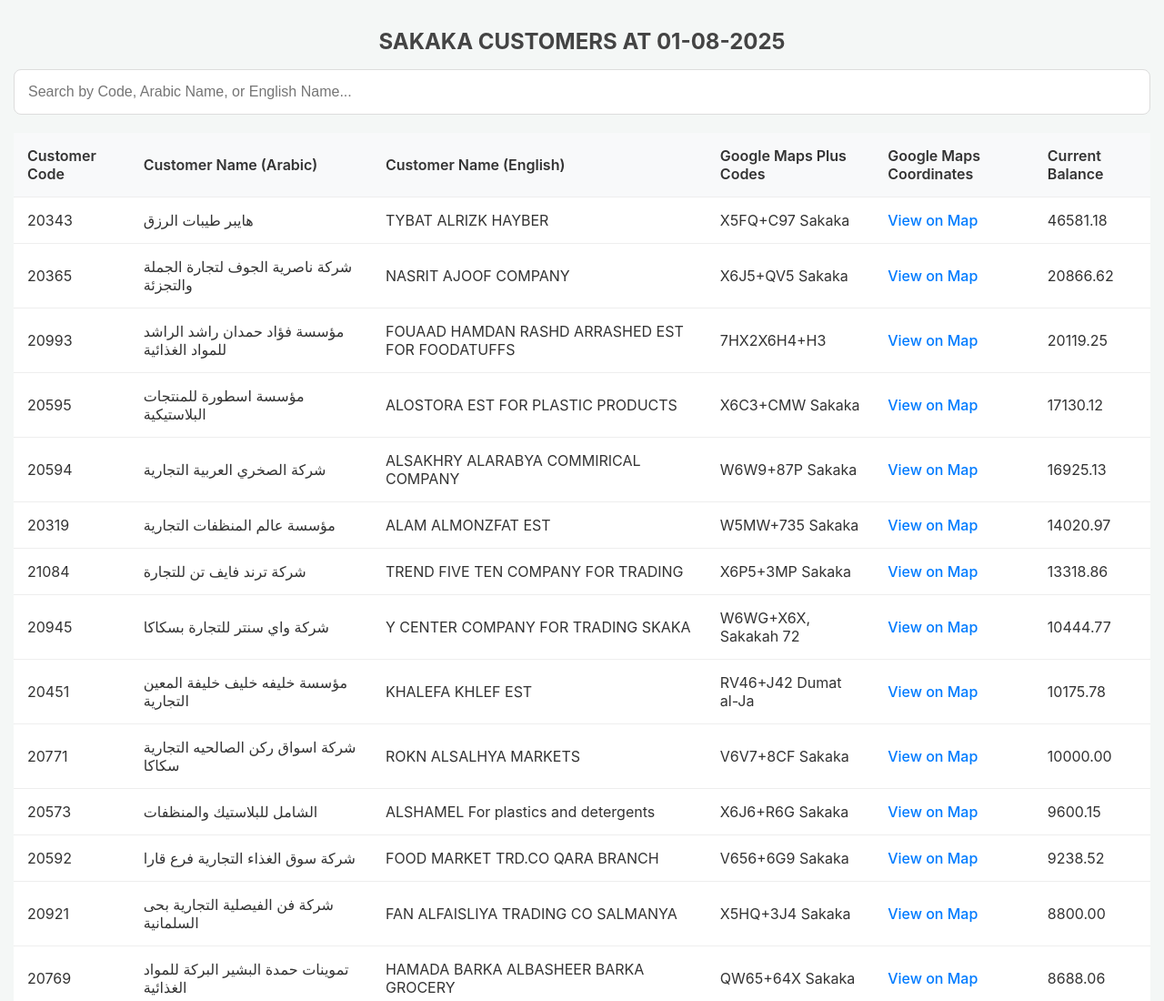
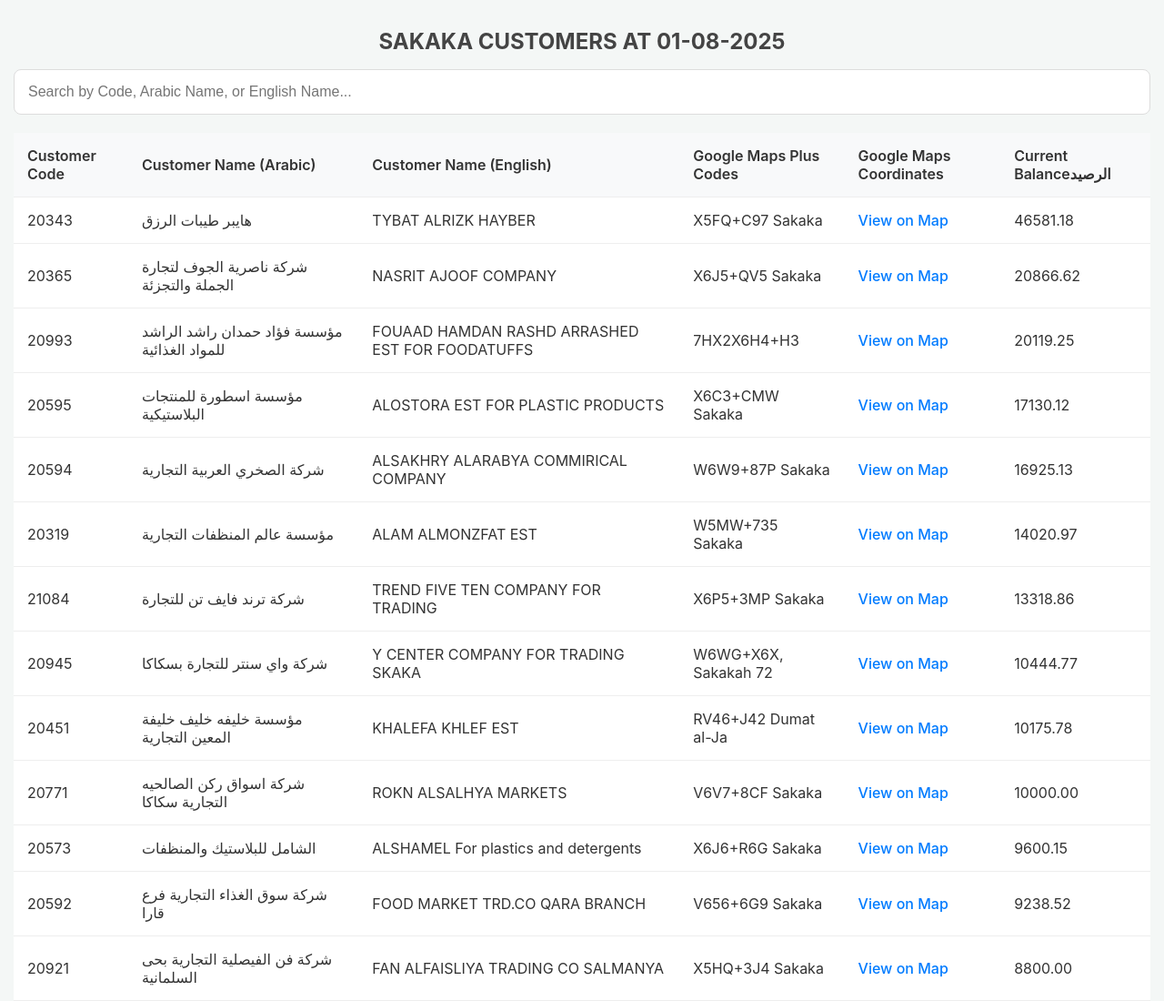
Before and after one commit to abdalla0711/SALESORDER, a plain HTML site: page index.html in a window 1280 px wide. Shown: the top 1100 px of the page at 91% size. Drawn offline with Linux system fonts and the light colour scheme.

Commit message:
Update index.html

```diff
--- a/index.html
+++ b/index.html
@@ -345,7 +345,7 @@
                     <th>Customer Name (English)</th>
                     <th>Google Maps Plus Codes</th>
                     <th>Google Maps Coordinates</th>
-                    <th>Current Balance</th>
+                    <th>Current Balanceالرصيد</th>
                 </tr>
             </thead>
             <tbody>
```
